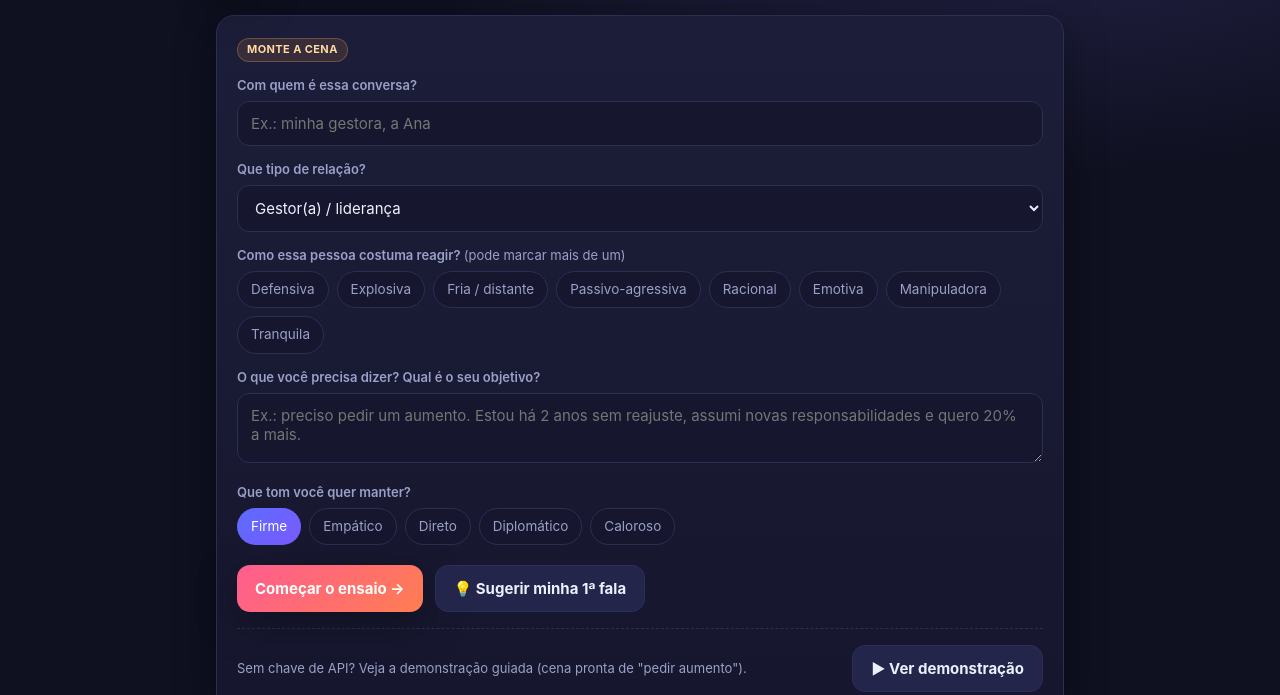
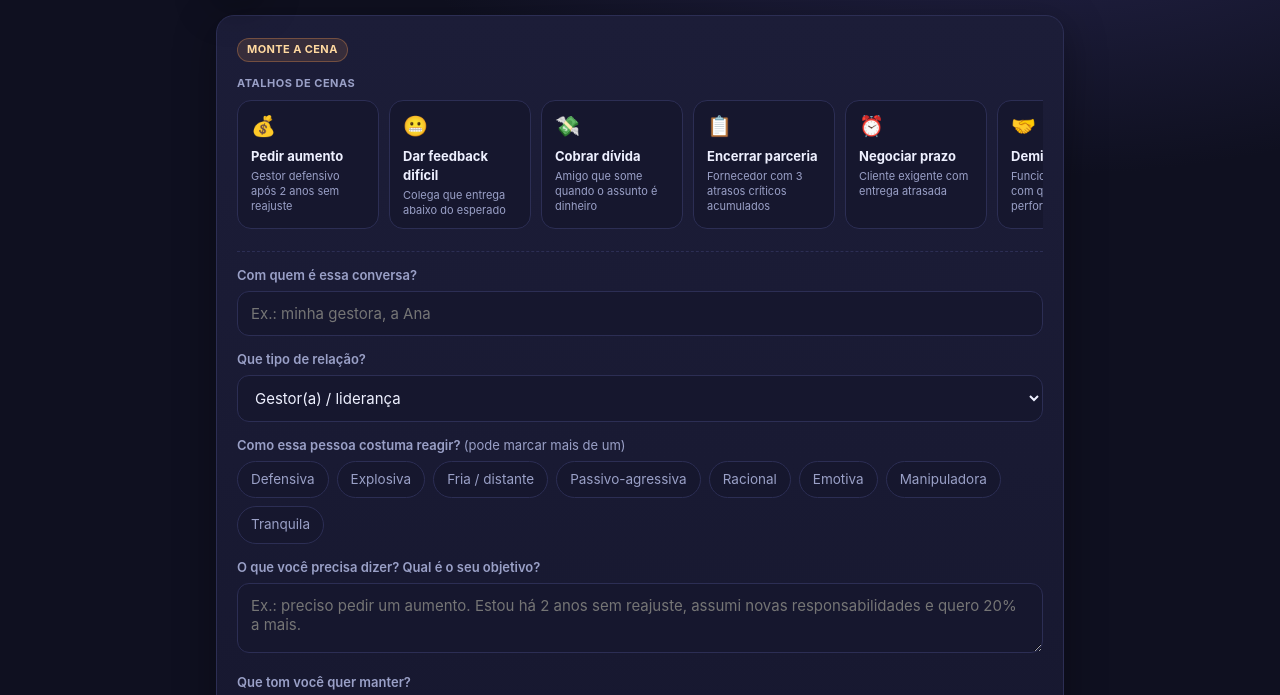
Before and after one commit to Gleica/ensaio, a plain HTML site: page index.html in a window 1280 px wide. Shown: the part 74-769 px from the top of the page. Drawn offline with Linux system fonts and the light colour scheme.

Commit message:
feat: add scene library with 6 pre-built conversation scenarios

```diff
--- a/index.html
+++ b/index.html
@@ -110,6 +110,20 @@
     padding:3px 9px;border-radius:999px}
   .hide{display:none !important}
   footer{margin-top:26px;text-align:center;color:var(--muted);font-size:12px}
+
+  /* Biblioteca de cenas */
+  .scenes-hint{font-size:11px;color:var(--muted);font-weight:700;letter-spacing:.5px;text-transform:uppercase;margin:14px 0 8px}
+  .scenes-row{display:flex;gap:10px;overflow-x:auto;padding-bottom:6px;scrollbar-width:thin;scrollbar-color:var(--line) transparent}
+  .scenes-row::-webkit-scrollbar{height:4px}
+  .scenes-row::-webkit-scrollbar-thumb{background:var(--line);border-radius:4px}
+  .scene-card{flex:0 0 142px;background:var(--bg2);border:1.5px solid var(--line);border-radius:14px;
+    padding:11px 13px;cursor:pointer;transition:border-color .15s,box-shadow .15s;user-select:none}
+  .scene-card:hover{border-color:var(--accent2)}
+  .scene-card.on{border-color:var(--accent2);background:rgba(91,108,255,.09);box-shadow:0 0 0 3px rgba(91,108,255,.14)}
+  .scene-emoji{font-size:20px;margin-bottom:6px}
+  .scene-title{font-size:13px;font-weight:700;margin-bottom:3px}
+  .scene-sub{font-size:11px;color:var(--muted);line-height:1.35}
+  .scenes-sep{margin:16px 0 0;border:none;border-top:1px dashed var(--line)}
 </style>
 </head>
 <body>
@@ -129,6 +143,9 @@
   <section id="setup">
     <div class="card">
       <span class="badge">Monte a cena</span>
+      <p class="scenes-hint">Atalhos de cenas</p>
+      <div class="scenes-row" id="scenesGallery"></div>
+      <hr class="scenes-sep">
       <label>Com quem é essa conversa?</label>
       <input type="text" id="who" placeholder="Ex.: minha gestora, a Ana">
 
@@ -243,6 +260,7 @@
   </div>
 </div>
 
+<script src="js/scenes.js"></script>
 <script src="js/claude.js"></script>
 <script src="js/app.js"></script>
 
--- a/js/app.js
+++ b/js/app.js
@@ -264,3 +264,34 @@ function demoReply(){
 }
 
 function demoCoach(){ renderCoach(DEMO.coach); }
+
+/* ---------- biblioteca de cenas ---------- */
+function loadScene(scene){
+  $("who").value = scene.who;
+  [...$("rel").options].forEach(o => { o.selected = o.text === scene.rel; });
+  document.querySelectorAll("#traits .chip").forEach(c => {
+    c.classList.toggle("on", scene.traits.includes(c.dataset.v));
+  });
+  $("goal").value = scene.goal;
+  document.querySelectorAll("#tones .chip").forEach(c => {
+    c.classList.toggle("on", c.dataset.v === scene.tone);
+  });
+  document.querySelectorAll(".scene-card").forEach(c => {
+    c.classList.toggle("on", c.dataset.id === scene.id);
+  });
+  $("who").scrollIntoView({ behavior: "smooth", block: "nearest" });
+}
+
+function renderSceneGallery(){
+  const gallery = $("scenesGallery");
+  SCENES.forEach(s => {
+    const card = document.createElement("div");
+    card.className = "scene-card";
+    card.dataset.id = s.id;
+    card.innerHTML = `<div class="scene-emoji">${s.emoji}</div><div class="scene-title">${s.title}</div><div class="scene-sub">${s.subtitle}</div>`;
+    card.onclick = () => loadScene(s);
+    gallery.appendChild(card);
+  });
+}
+
+renderSceneGallery();
--- /dev/null
+++ b/js/scenes.js
@@ -0,0 +1,73 @@
+/* ============================================================
+   scenes.js — biblioteca de cenas prontas para ensaio
+   Cada cena preenche o formulário de setup automaticamente.
+   ============================================================ */
+
+const SCENES = [
+  {
+    id: "aumento",
+    emoji: "💰",
+    title: "Pedir aumento",
+    subtitle: "Gestor defensivo após 2 anos sem reajuste",
+    who: "minha gestora, a Ana",
+    rel: "Gestor(a) / liderança",
+    traits: ["defensiva", "racional e fria"],
+    goal: "Pedir um aumento de 20%. Estou há 2 anos sem reajuste, assumi novas responsabilidades e lidero 2 projetos estratégicos.",
+    tone: "firme"
+  },
+  {
+    id: "feedback",
+    emoji: "😬",
+    title: "Dar feedback difícil",
+    subtitle: "Colega que entrega abaixo do esperado",
+    who: "meu colega, o Bruno",
+    rel: "Colega de trabalho",
+    traits: ["defensiva", "muito emotiva"],
+    goal: "Dar um feedback honesto: o Bruno entrega trabalhos com erros frequentes e isso está travando o time. Preciso ser claro sem destruir o relacionamento.",
+    tone: "empático"
+  },
+  {
+    id: "divida",
+    emoji: "💸",
+    title: "Cobrar dívida",
+    subtitle: "Amigo que some quando o assunto é dinheiro",
+    who: "meu amigo, o Carlos",
+    rel: "Amigo(a)",
+    traits: ["passivo-agressiva", "fria e distante"],
+    goal: "Cobrar R$ 2.000 emprestados há 3 meses. O Carlos para de responder quando o assunto aparece.",
+    tone: "direto"
+  },
+  {
+    id: "contrato",
+    emoji: "📋",
+    title: "Encerrar parceria",
+    subtitle: "Fornecedor com 3 atrasos críticos acumulados",
+    who: "nosso fornecedor, o Marcos",
+    rel: "Prestador / fornecedor",
+    traits: ["defensiva", "explosiva"],
+    goal: "Comunicar o encerramento do contrato. Três atrasos críticos nos fizeram perder um cliente importante.",
+    tone: "firme"
+  },
+  {
+    id: "prazo",
+    emoji: "⏰",
+    title: "Negociar prazo",
+    subtitle: "Cliente exigente com entrega atrasada",
+    who: "minha cliente, a Patrícia",
+    rel: "Cliente",
+    traits: ["racional e fria", "explosiva"],
+    goal: "Pedir mais 5 dias de prazo por um problema técnico inesperado, sem perder a confiança dela.",
+    tone: "diplomático"
+  },
+  {
+    id: "demissao",
+    emoji: "🤝",
+    title: "Demitir alguém",
+    subtitle: "Funcionário antigo com queda de performance",
+    who: "meu funcionário, o João",
+    rel: "Colega de trabalho",
+    traits: ["muito emotiva", "manipuladora"],
+    goal: "Comunicar o desligamento de um funcionário de 3 anos com queda constante de performance. Preciso ser humano e firme ao mesmo tempo.",
+    tone: "empático"
+  }
+];
```
